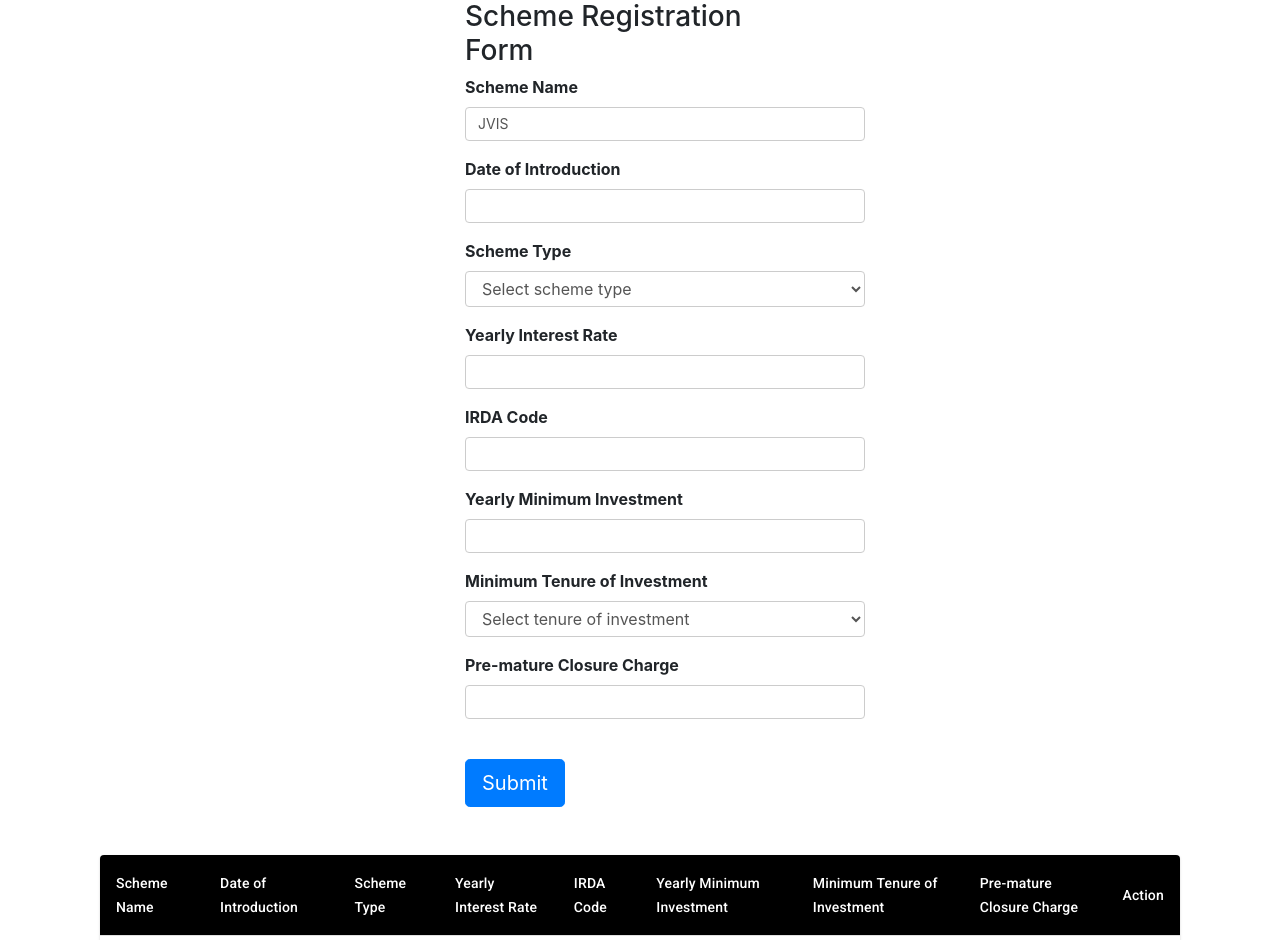
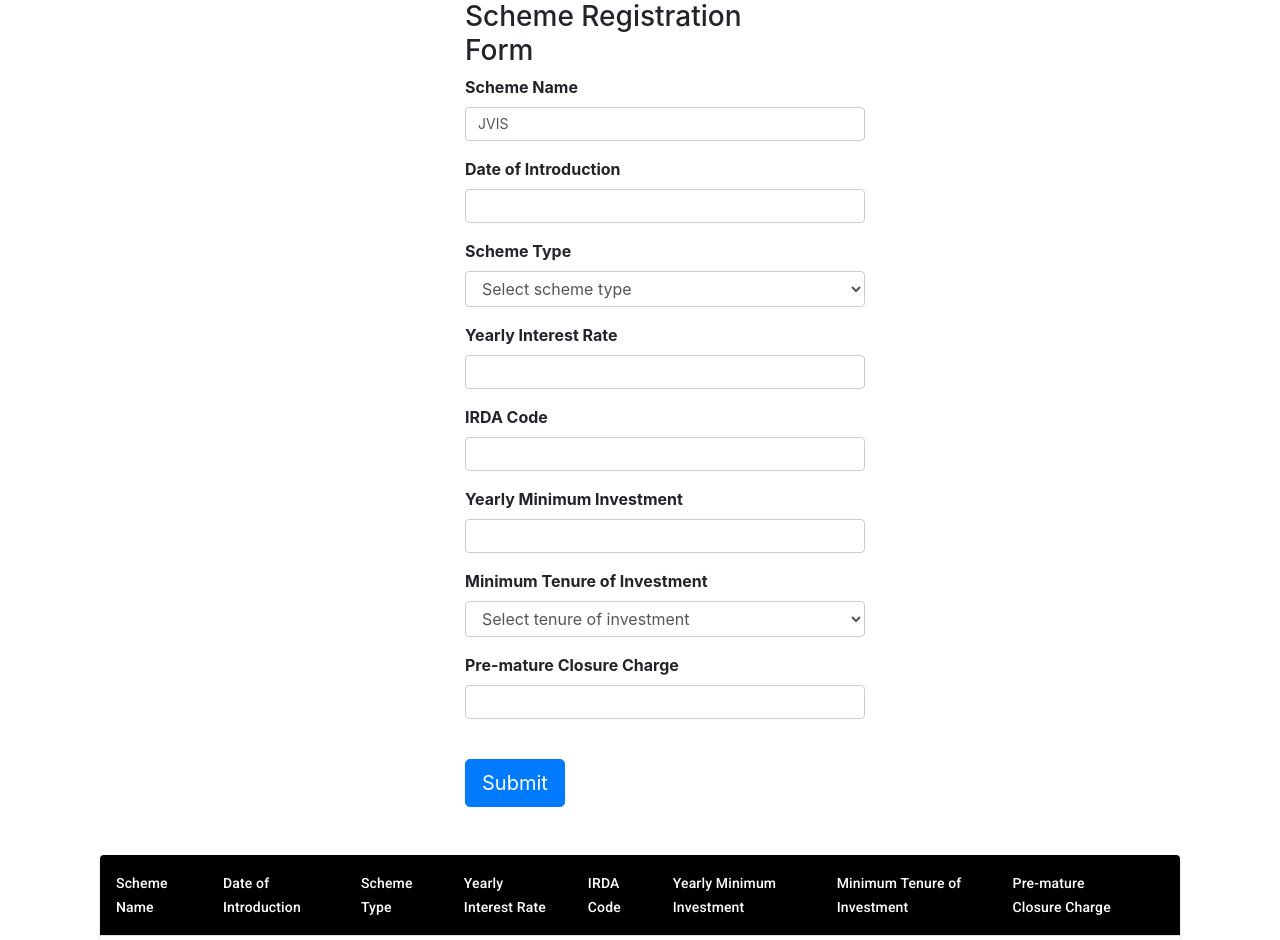
Before and after one commit to habib302/Registration-form, a React (Create React App) app: page / in a window 1280 px wide. Shown: the top 940 px of the page. Built offline with nearby package versions, Linux system fonts and the light colour scheme.

Commit message:
remove action button

```diff
--- a/src/components/ShoData.js
+++ b/src/components/ShoData.js
@@ -58,7 +58,7 @@ return (
                     <StyledTableCell>Yearly Minimum Investment</StyledTableCell>
                     <StyledTableCell>Minimum Tenure of Investment</StyledTableCell>
                     <StyledTableCell>Pre-mature Closure Charge</StyledTableCell>
-                    <StyledTableCell>Action</StyledTableCell>
+                    <StyledTableCell></StyledTableCell>
 
                 </TableRow>
                 </TableHead>
```
